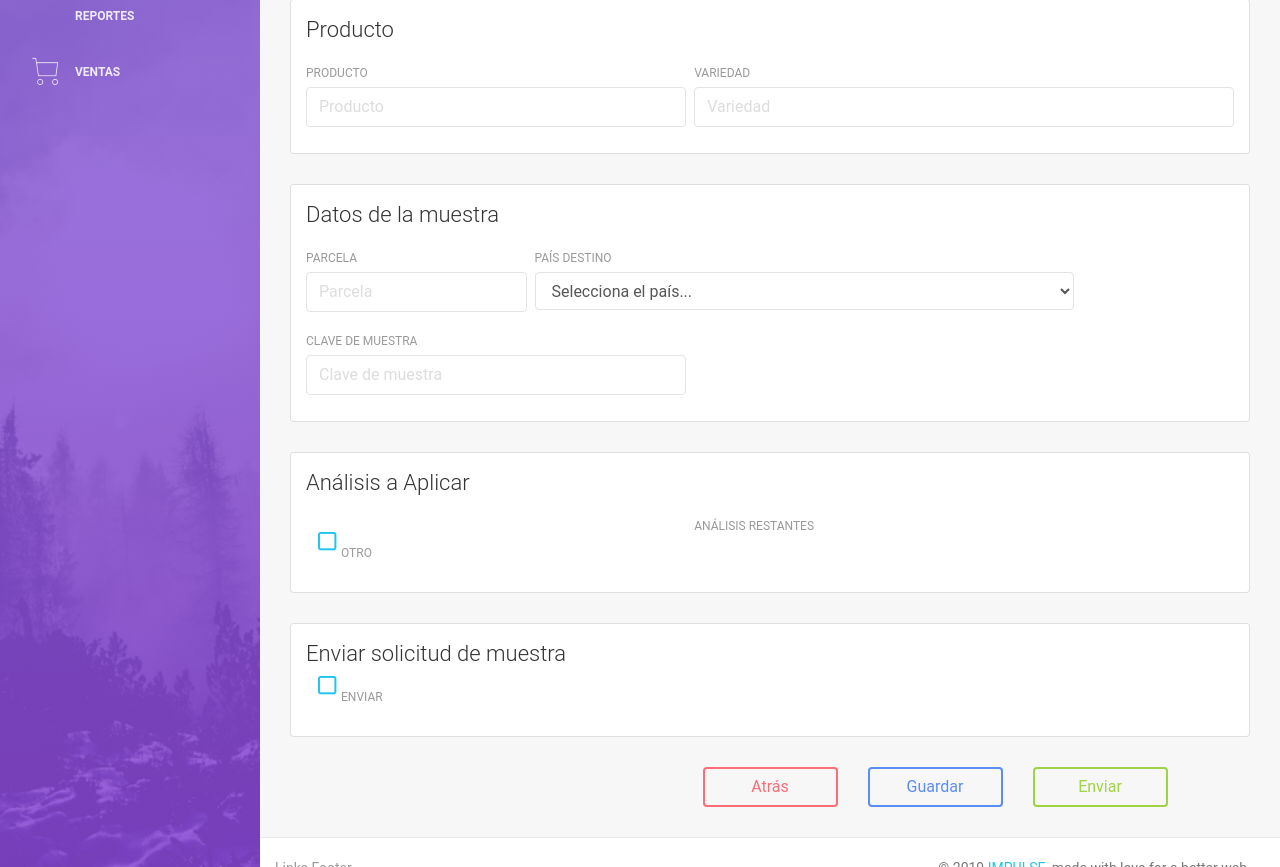
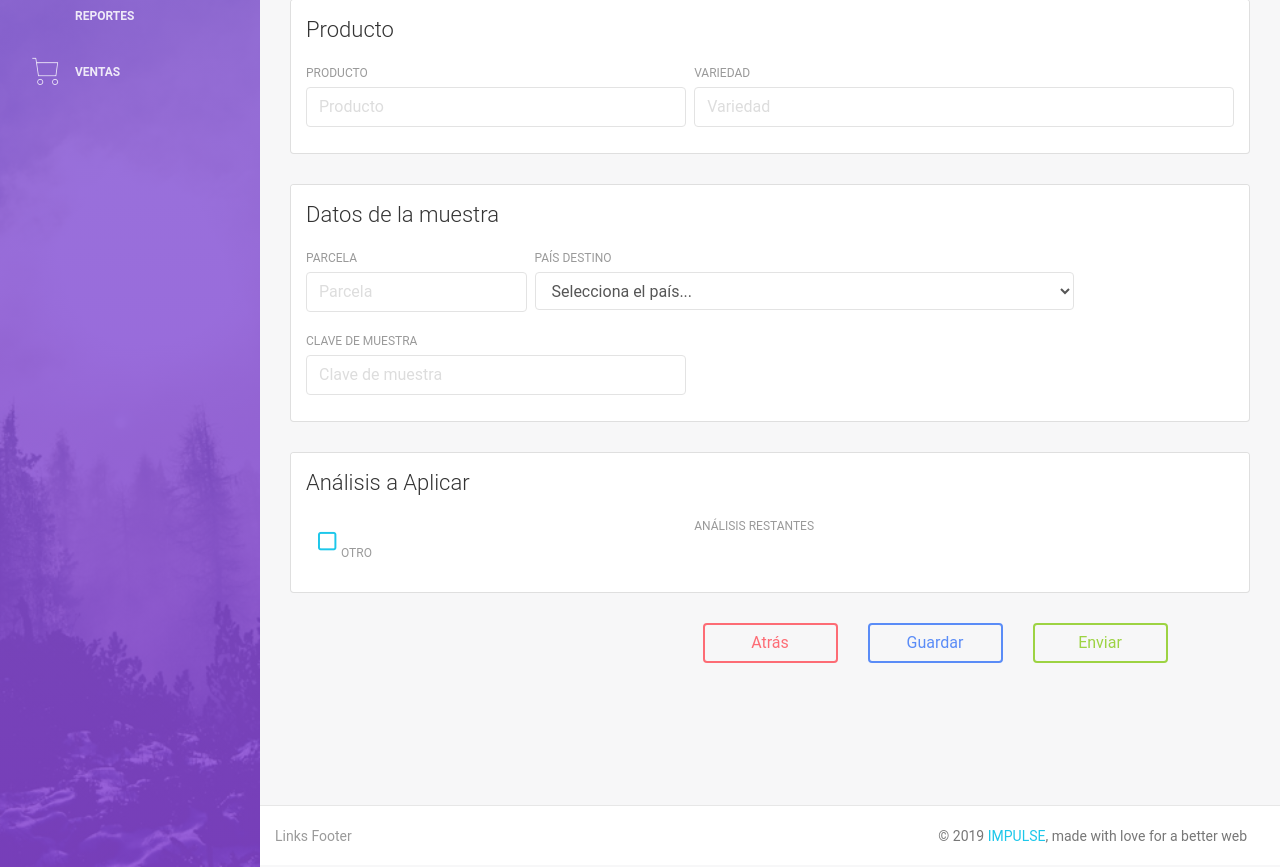
Before and after one commit to ArturoGuevara/Voyager_2, a Django app: template voyager/reportes/templates/reportes/ingresar_muestra.html in a window 1280 px wide. Shown: the part 177-1044 px from the top of the page. Run offline with Django 3.2, Linux system fonts and the light colour scheme; the template is opened without the code that fills it, so the values that code supplies are empty; some libraries are stand-ins or nearby versions.

Commit message:
Añadir guardar y enviar

```diff
--- a/voyager/reportes/templates/reportes/ingresar_muestra.html
+++ b/voyager/reportes/templates/reportes/ingresar_muestra.html
@@ -93,7 +93,7 @@
                   <div class="form-group">
                     <div class="form-check">
                       <label class="form-check-label">
-                        <input class="form-check-input" type="checkbox" value="">
+                        <input class="form-check-input" type="checkbox" name="analisis{{analysis.analisis.id_analisis}}">
                         <span class="form-check-sign"></span>
                         {{ analysis.analisis.nombre }}
                       </label>
@@ -123,26 +123,7 @@
           </div>
         </div>
       </div>
-      <div class="card">
-        <div class="card-header">
-          <h4 class="card-title">Enviar solicitud de muestra</h4>
-        </div>
-        <div class="card-body">
-          <div class="row">
-            <div class="col-md-5 pr-1">
-              <div class="form-group">
-                <div class="form-check">
-                  <label class="form-check-label">
-                    <input class="form-check-input" type="checkbox" name="enviar" id="enviar">
-                    <span class="form-check-sign"></span>
-                    Enviar
-                  </label>
-                </div>
-              </div>
-            </div>
-          </div>
-        </div>
-      </div>
+      <input type="number" name="enviar" id="enviar" value=0 hidden>
     </div>
   </div>
   <div class="row">
@@ -152,10 +133,10 @@
       <a href="{% url 'ingreso_cliente' %}" class="btn btn-danger btn-block">Atrás</a>
     </div>
     <div class="col-md-2">
-      <button type="submit" class="btn btn-primary btn-block">Guardar</button>
+      <button onclick="guardar_muestra()" type="submit" class="btn btn-primary btn-block">Guardar</button>
     </div>
     <div class="col-md-2">
-      <button type="submit" class="btn btn-success btn-block">Enviar</button>
+      <button onclick="enviar_muestra()" type="submit" class="btn btn-success btn-block">Enviar</button>
     </div>
   </div>
 </form>
@@ -164,4 +145,14 @@
 
 {% block optionalJS %}
   <script src="//geodata.solutions/includes/countrystatecity.js"></script>
+  <script>
+    function guardar_muestra(){
+        var enviar = document.getElementById("enviar").value;
+        document.getElementById("enviar").value=0;
+    }
+    function enviar_muestra(){
+        var enviar = document.getElementById("enviar").value;
+        document.getElementById("enviar").value=1;
+    }
+  </script>
 {% endblock %}
```
